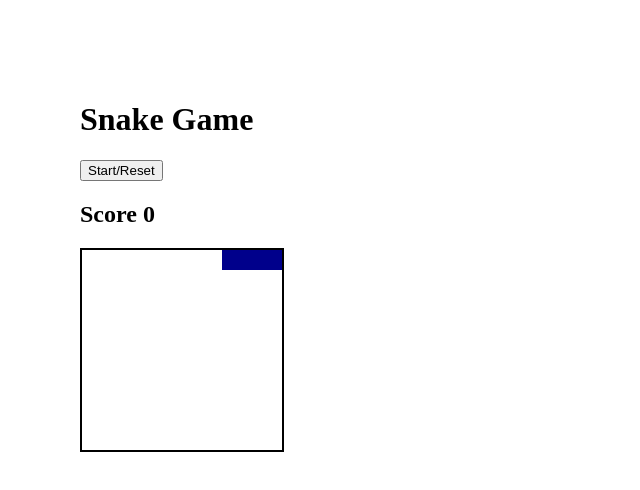
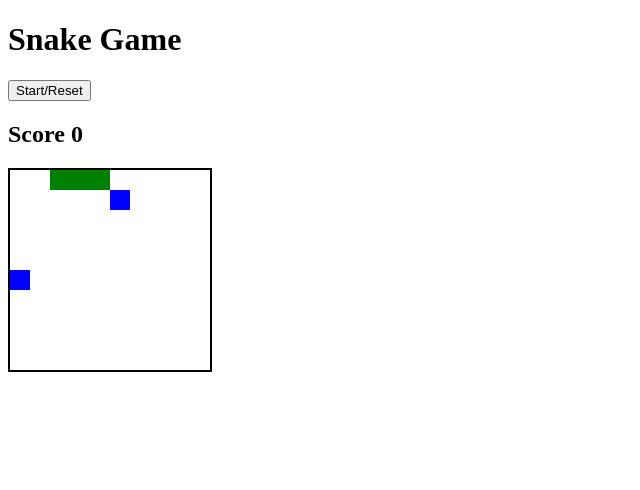
Before and after one commit to Priya-raja/FrontEndDev, a plain HTML site: page Snake game/index.html in a window 1280 px wide. Both pictures are taken after a click on the button "Start/Reset". Shown: the whole page, without its empty margins (0-640 px from the left). Drawn offline with Linux system fonts and the light colour scheme.

Commit message:
Refactored the Snake game

```diff
--- a/Snake game/index.js
+++ b/Snake game/index.js
@@ -1,10 +1,15 @@
 const grid = document.querySelector('.grid')
 const startButton = document.getElementById('start')
-const score = document.getElementById('score')
+const scoreDisplay = document.getElementById('score')
 let squares = []
 let currentSnake = [2,1,0]
 let direction = 1
 const width = 10
+let appleIndex = 0
+let score = 0
+let intervalTime = 1000
+let speed = 0.9
+let timerId = 0
 
 function createGrid() {
     //create 100 of these elements with a for loop
@@ -23,6 +28,24 @@ createGrid()
 
 currentSnake.forEach(index => squares[index].classList.add('snake'))
 
+function startGame() {
+    //remove the snake
+
+    //remove the apple
+
+    clearInterval(timerId)
+    currentSnake = [2,1,0]
+    score = 0
+    //re add new score to browser
+
+    direction = 1
+    intervalTime = 1000
+    generateApple()
+    //readd the class of snake to our new currentSnake
+
+    timerId = setInterval(move, intervalTime)
+}
+
 function move() {
     if (
         (currentSnake[0] + width >= width*width && direction === width) || //if snake has hit bottom
@@ -33,10 +56,6 @@ function move() {
     )
     return clearInterval(timerId)
 
-
-
-
-
     //remove last element from our currentSnake array
     const tail = currentSnake.pop()
     //remove styling from last element
@@ -44,12 +63,48 @@ function move() {
     //add square in direction we are heading
     currentSnake.unshift(currentSnake[0] + direction)
     //add styling so we can see it
+
+    //deal with snake head gets apple
+    if (squares[currentSnake[0]].classList.contains('apple')) {
+        //remove the class of apple
+        squares[currentSnake[0]].classList.remove('apple')
+        //grow our snake by adding class of snake to it
+        squares[tail].classList.add('snake')
+        console.log(tail)
+        //grow our snake array
+        currentSnake.push(tail)
+        console.log(currentSnake)
+        //generate new apple
+        generateApple()
+        //add one to the score
+        score++
+        //display our score
+        scoreDisplay.textContent = score
+        //speed up our snake
+        clearInterval(timerId)
+        console.log(intervalTime)
+        intervalTime = intervalTime * speed
+        console.log(intervalTime)
+        timerId = setInterval(move, intervalTime)
+    }
+
+
+
     squares[currentSnake[0]].classList.add('snake')
 }
-move()
 
-let timerId = setInterval(move, 1000)
 
+
+
+
+
+function generateApple() {
+    do {
+        appleIndex = Math.floor(Math.random() * squares.length)
+    } while (squares[appleIndex].classList.contains('snake'))
+    squares[appleIndex].classList.add('apple')
+}
+generateApple()
 
 // 39 is right arrow
 // 38 is for the up arrow
@@ -72,3 +127,4 @@ function control(e) {
     }
 }
 document.addEventListener('keyup', control)
+startButton.addEventListener('click', startGame)
--- a/Snake game/style.css
+++ b/Snake game/style.css
@@ -1,26 +1,25 @@
-html,body {
-    margin: 20px;
-    padding: 20px;
+html, body {
+    margin: 10;
+    padding: 10;
 }
 
 .grid {
     display: flex;
     flex-wrap: wrap;
-     width: 200px;
-     height: 200px;
-     border: 2px solid black;
-
+    width: 200px;
+    height: 200px;
+    border: solid 2px black;
 }
 
-/* divs inside of grid */
 .square {
-
     width: 20px;
     height: 20px;
-
 }
 
 .snake {
+    background-color: green;
+}
 
-    background-color:darkblue;
+.apple {
+    background-color: blue;
 }
```
